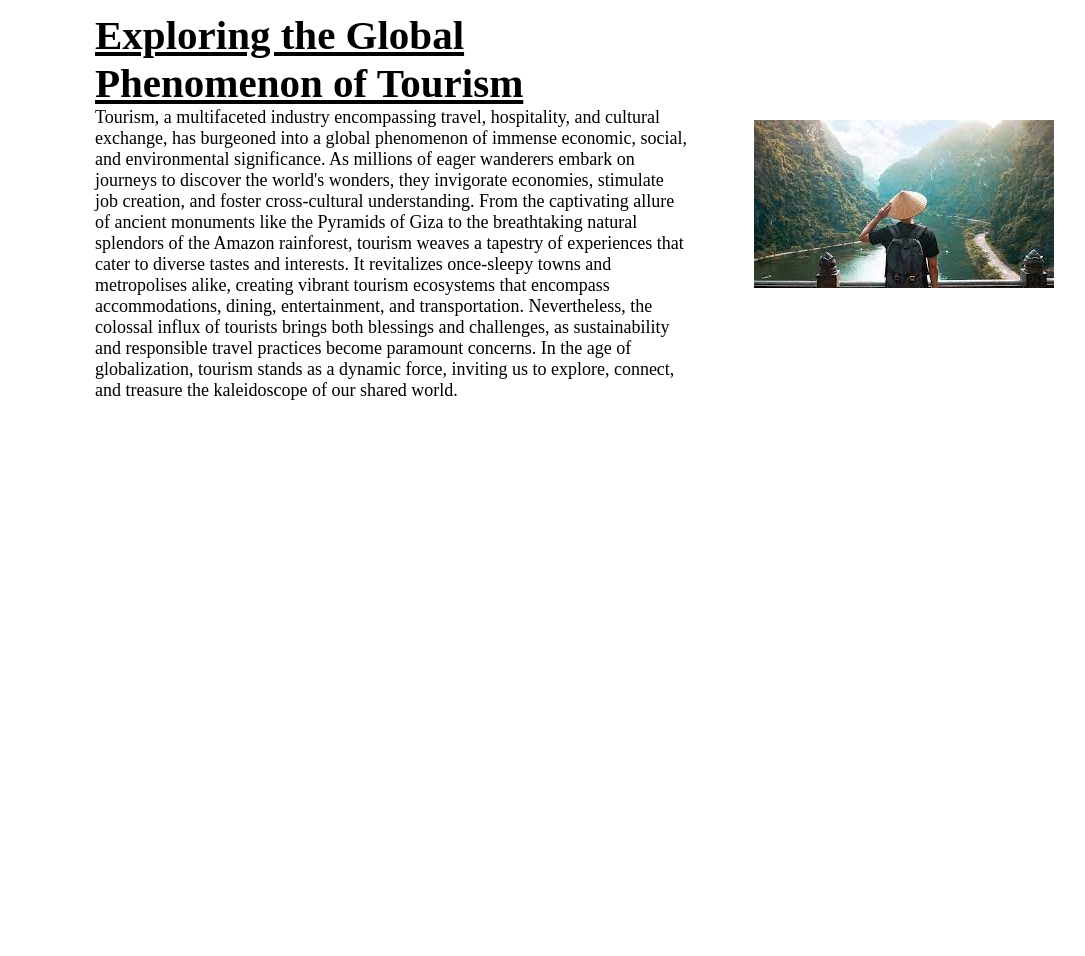
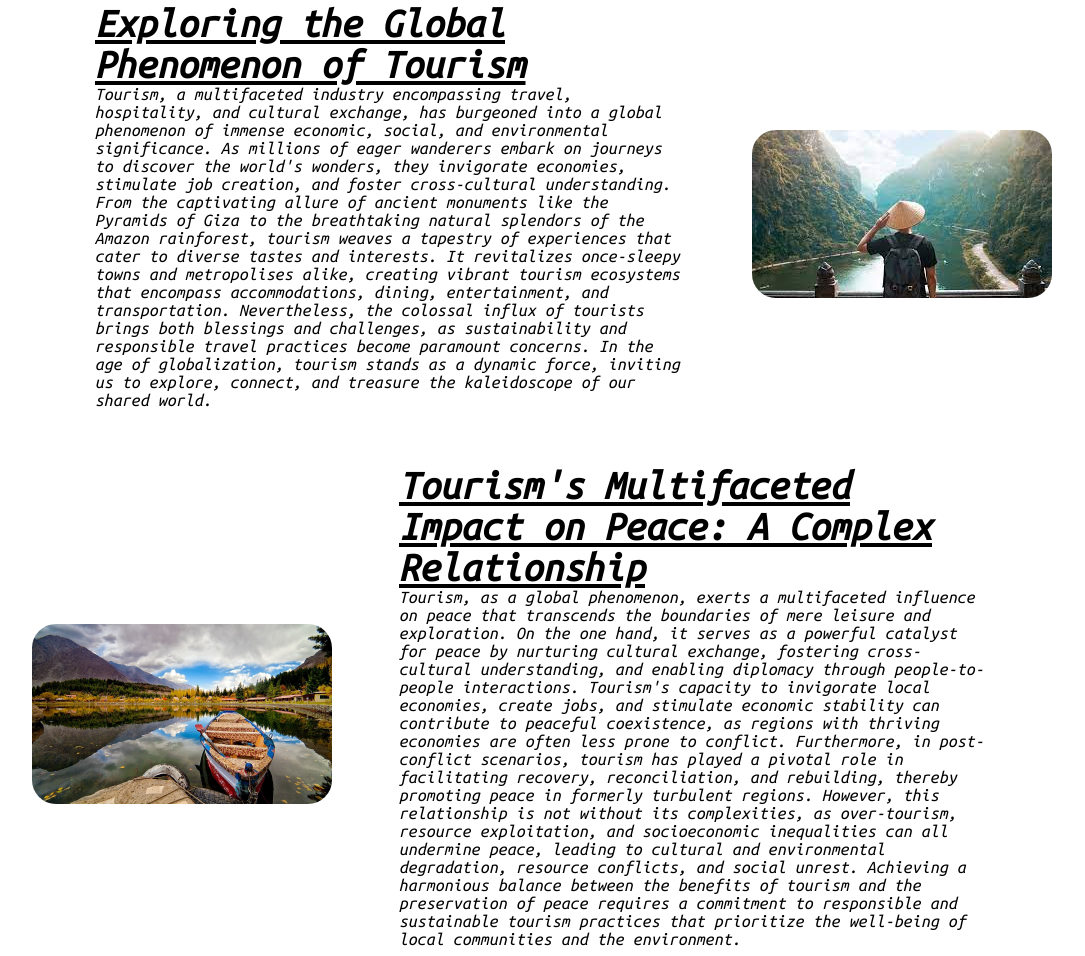
Before and after one commit to hassan-55HK/myWebsite1, a plain HTML site: page index.html in a window 1280 px wide. Shown: the part 1718-2674 px from the top of the page, without its empty margins (98-1183 px from the left). Before the commit the page ends 2174 px from the top, so only its background shows below. Drawn offline with Linux system fonts and the light colour scheme.

Commit message:
another section added

```diff
--- a/images/css/style.css
+++ b/images/css/style.css
@@ -1,3 +1,5 @@
+@import url('https://fonts.googleapis.com/css2?family=Open+Sans:wght@300;400&family=Ubuntu+Mono:ital@1&display=swap');
+
 *{
     margin: 0;
     padding: 0;
@@ -127,15 +129,37 @@
     vertical-align: middle;
 }
 
-.secRight{
+.section{
     height: 500px;
     display: flex;
     align-items: center;
     justify-content: space-evenly;
     max-width: 80%;
     margin: auto;
+    font-family: 'Open Sans', sans-serif;
+    font-family: 'Ubuntu Mono', monospace;
+    cursor: pointer;
 }
 
+.left{
+    height: 500px;
+    display: flex;
+    align-items: center;
+    justify-content: space-evenly;
+    max-width: 80%;
+    margin: auto;
+    font-family: 'Open Sans', sans-serif;
+    font-family: 'Ubuntu Mono', monospace;
+    cursor: pointer;
+    flex-direction: row-reverse;
+}
 .para{
     padding: 0 65px;
 }
+
+.imgFluid{
+    border: 2px solid white;
+    border-radius: 26px;
+    margin-top: 19px;
+    width:300px;
+}
--- a/index.html
+++ b/index.html
@@ -38,7 +38,7 @@
             </div>
         </div>
     </section>
-    <section class="secRight">
+    <section class="section">
         <div class="para">
         <p class="sectionTag text-big">Exploring the Global Phenomenon of Tourism</p>
         <p class="sectionSubTag text-small">Tourism, a multifaceted industry encompassing travel, hospitality, and cultural exchange,
@@ -55,5 +55,12 @@
         </div>
         <div class="Thumbnail"><img class="imgFluid" src="images/man-with a bag.jpg" alt=""></div>
     </section>
+    <section class="section left">
+        <div class="para">
+        <p class="sectionTag text-big">Tourism's Multifaceted Impact on Peace: A Complex Relationship</p>
+        <p class="sectionSubTag text-small">Tourism, as a global phenomenon, exerts a multifaceted influence on peace that transcends the boundaries of mere leisure and exploration. On the one hand, it serves as a powerful catalyst for peace by nurturing cultural exchange, fostering cross-cultural understanding, and enabling diplomacy through people-to-people interactions. Tourism's capacity to invigorate local economies, create jobs, and stimulate economic stability can contribute to peaceful coexistence, as regions with thriving economies are often less prone to conflict. Furthermore, in post-conflict scenarios, tourism has played a pivotal role in facilitating recovery, reconciliation, and rebuilding, thereby promoting peace in formerly turbulent regions. However, this relationship is not without its complexities, as over-tourism, resource exploitation, and socioeconomic inequalities can all undermine peace, leading to cultural and environmental degradation, resource conflicts, and social unrest. Achieving a harmonious balance between the benefits of tourism and the preservation of peace requires a commitment to responsible and sustainable tourism practices that prioritize the well-being of local communities and the environment.</p>
+        </div>
+        <div class="Thumbnail"><img class="imgFluid" src="images/secLeft.jpg"  alt="Peace"></div>
+    </section>
 </body>
 </html>
```
Also changed, not shown: images/download.jpg (added).
